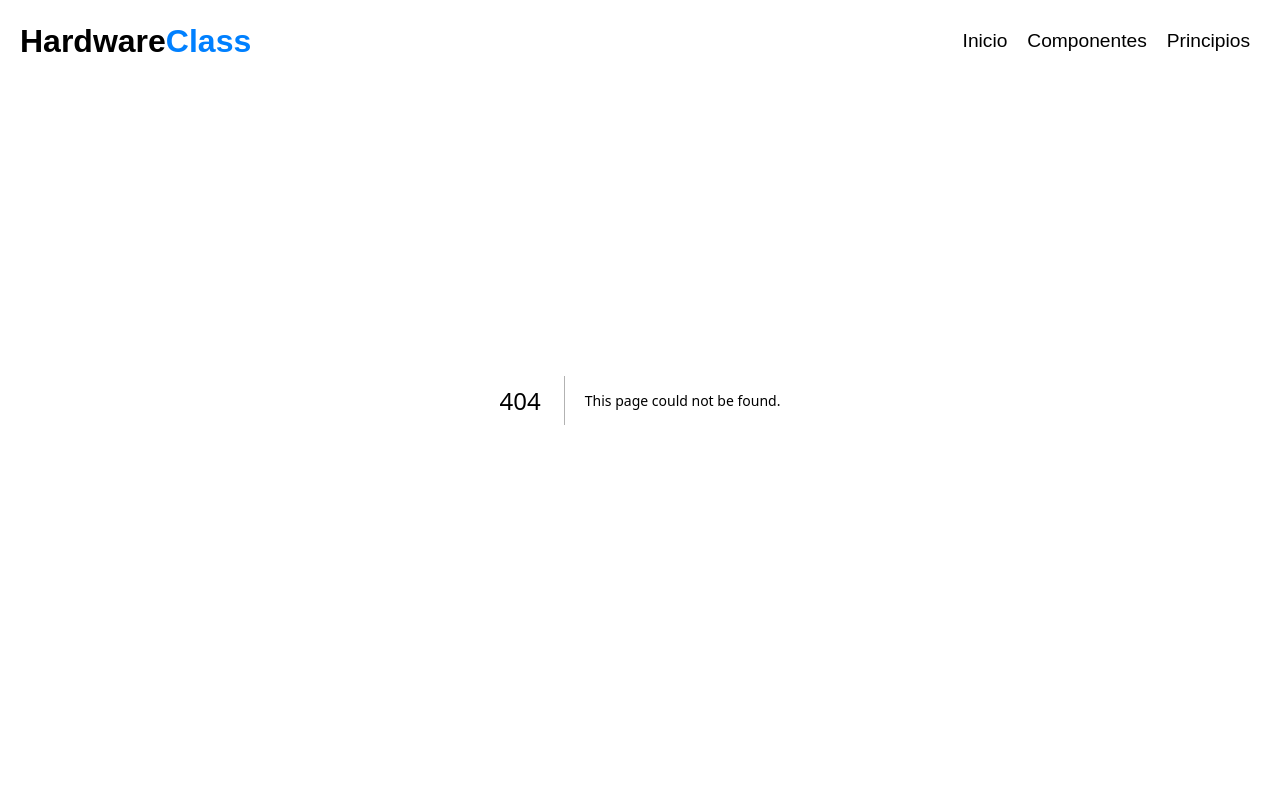
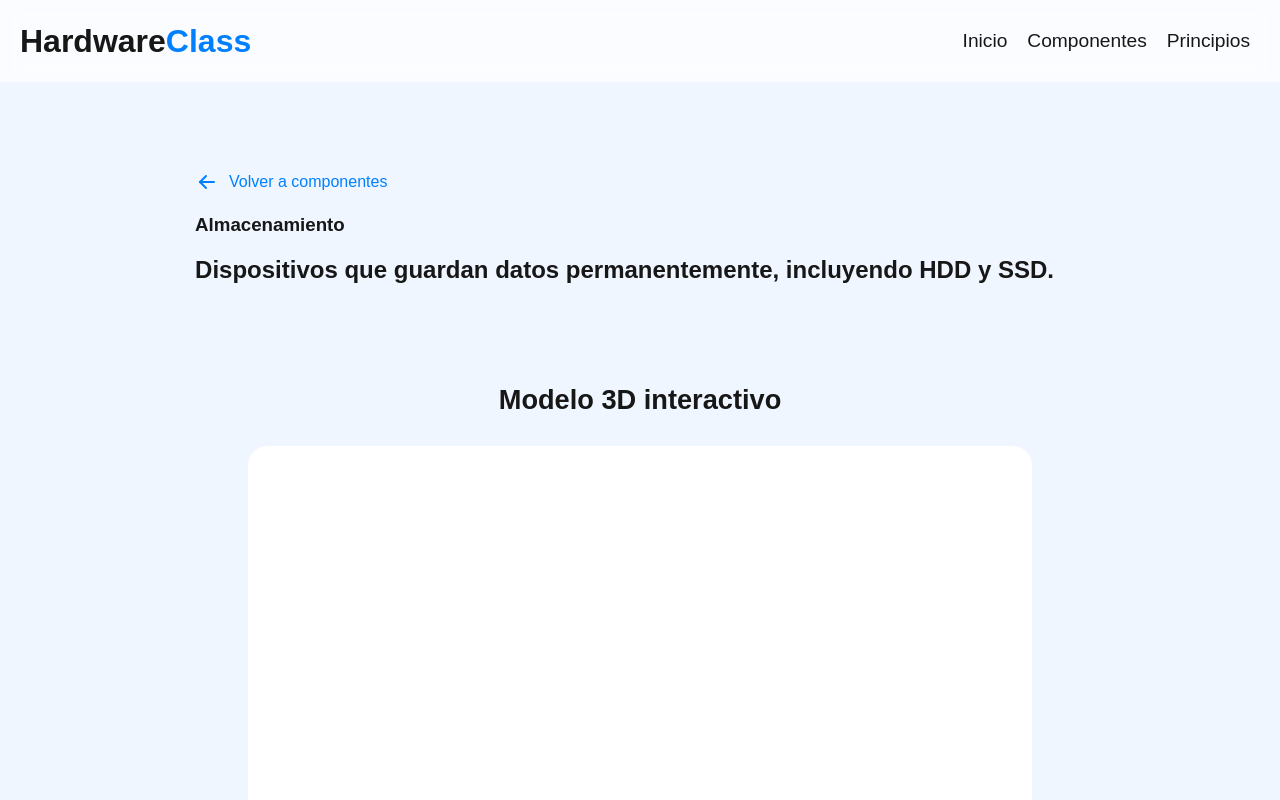
Before and after one commit to OrlandoTellez/hardware-web, a Next.js app: page /componentes/almacenamiento in a window 1280 px wide. Before the commit this address had no page. Shown: the top 800 px of the page. Built offline with nearby package versions, Linux system fonts and the light colour scheme; no server answers.

Commit message:
add: implement ComponentPage with styles and 3D model integration

```diff
--- /dev/null
+++ b/src/app/componentes/[componente]/page.module.css
@@ -0,0 +1,32 @@
+.section{
+    margin-top: 90px;
+    padding: 80px;
+    display: grid;
+    place-items: center;
+    gap: 100px;
+
+    && article{
+        width: 100ch;
+        display: grid;
+        gap: 20px;
+    }
+
+}
+
+.boton{
+    color: #0080ff;
+    display: flex;
+    align-items: center;
+    gap: 10px;
+    width: 200px;
+}
+
+.render3d{
+    display: grid;
+    place-items: center;
+    gap: 30px;
+
+    && h3{
+        font-size: 1.7rem;
+    }
+}
--- /dev/null
+++ b/src/app/componentes/[componente]/page.tsx
@@ -0,0 +1,40 @@
+import { componentes } from "@/data/componentes"
+import Link from "next/link"
+import { notFound } from "next/navigation"
+import styles from "./page.module.css"
+import { ThreeJSComponent } from "@/threejs/ThreeJSComponent"
+import arrowRight from "@/icons/arrow-right.svg"
+
+export default function ComponentPage({
+  params,
+}: {
+  params: { componente: string }
+}) {
+  const componente = componentes.find((c) => c.slug === params.componente)
+
+  if (!componente) return notFound()
+
+  return (
+    <>
+      <section className={styles.section}>
+        <article>
+          <Link href="/componentes" className={styles.boton}>
+            <img src={arrowRight.src} alt="arrow right icon" />
+            Volver a componentes
+          </Link>
+          <h1>{componente.name}</h1>
+          <h2>{componente.subtitle}</h2>
+        </article>
+        <div className={styles.render3d}>
+          <h3>Modelo 3D interactivo</h3>
+          <ThreeJSComponent
+          modelo={componente.modelo}
+          />
+          <p>Haz clic y arrastra para rotar. Usa la rueda del ratón para hacer zoom.</p>
+        </div>
+
+      </section>
+    </>
+
+  )
+}
```
